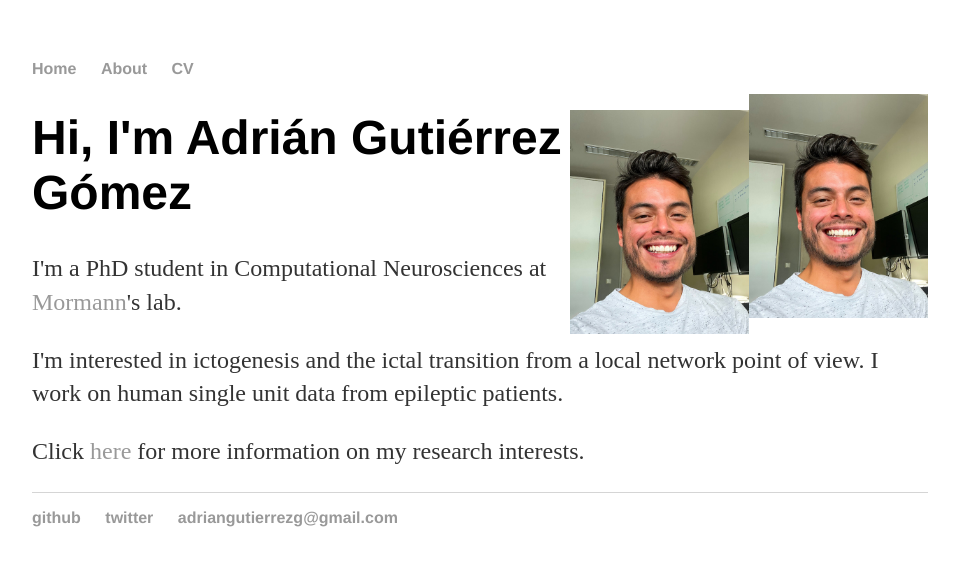
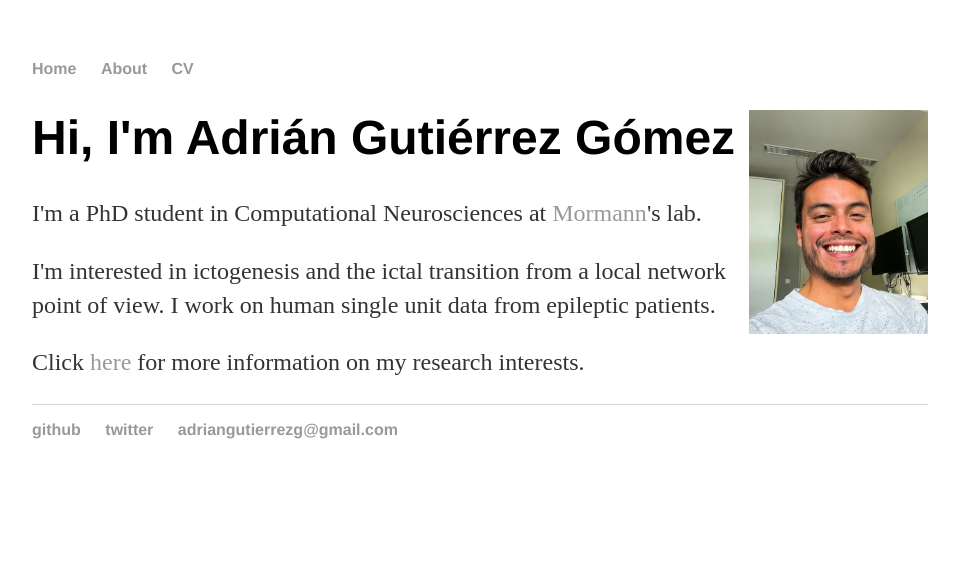
Before and after one commit to adriangutierrezg/adriangutierrezg.github.io, a Jekyll site: the page built from index.html, in a window 1280 px wide. Shown: the top 566 px of the page, without its empty margins (160-1119 px from the left). Built offline with Jekyll 4.4.1, drawn with Linux system fonts in a browser that asks for light colours.

Commit message:
Deleted image from template

```diff
--- a/_layouts/default.html
+++ b/_layouts/default.html
@@ -12,7 +12,6 @@
 		        	<li><a href="/about">About</a></li>
 	        		<li><a href="/cv">CV</a></li>
 	    		</ul>
-				<img  alt="avatar" src="img/pfp.jpeg" width=20% height=auto align="right">
 			</nav>
 			<div class="container">
 
```
